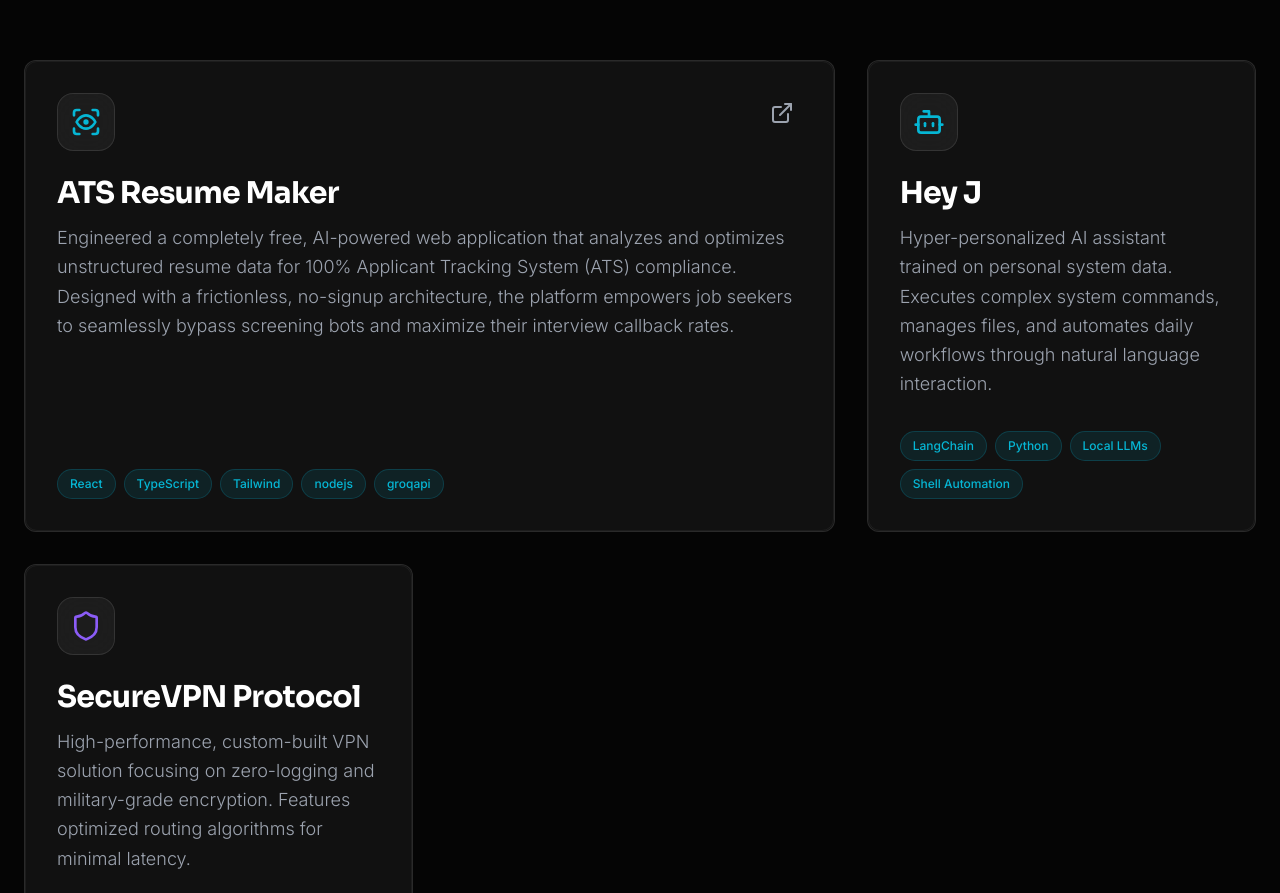
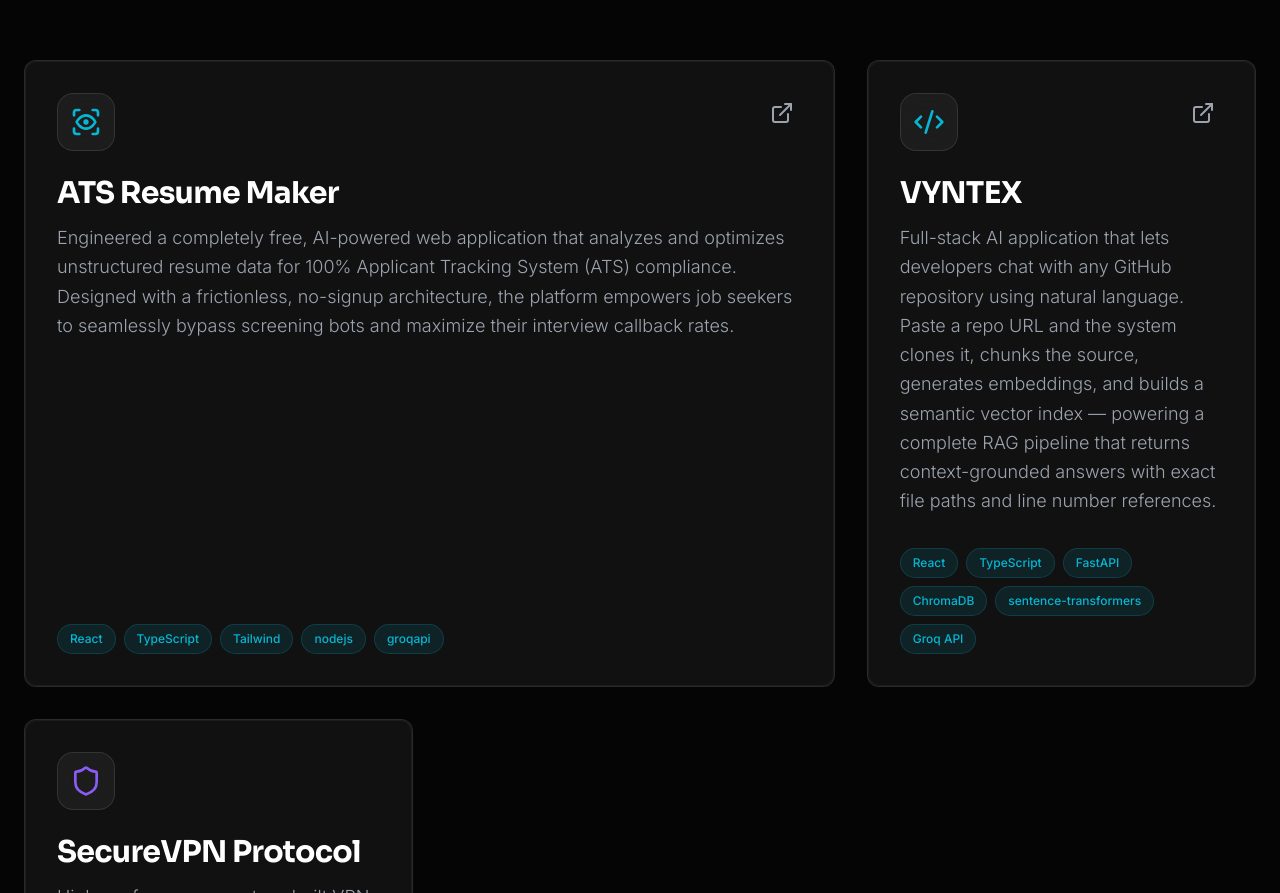
Before and after one commit to jawadhameedbaloch/jawadhameedbaloch-portfolio, a React (Vite) app: page / in a window 1280 px wide. Shown: the part 3274-4167 px from the top of the page. Built offline with nearby package versions, Linux system fonts and the light colour scheme.

Commit message:
Update Projects.tsx

```diff
--- a/src/components/sections/Projects.tsx
+++ b/src/components/sections/Projects.tsx
@@ -1,4 +1,4 @@
-import { Github, ExternalLink, Bot, Shield, ArrowUpRight, ScanEye } from 'lucide-react';
+import { Github, ExternalLink, Bot, Shield, ArrowUpRight, ScanEye, Code2 } from 'lucide-react';
 import RevealCard from '../ui/RevealCard';
 import { motion } from 'framer-motion';
 
@@ -13,11 +13,11 @@ const Projects = () => {
             gradient: "from-purple-500/20 to-cyan-500/20"
         },
         {
-            title: 'Hey J',
-            description: 'Hyper-personalized AI assistant trained on personal system data. Executes complex system commands, manages files, and automates daily workflows through natural language interaction.',
-            tech: ['LangChain', 'Python', 'Local LLMs', 'Shell Automation'],
-            link: '#',
-            icon: <Bot className="w-8 h-8 text-cyber-cyan" />,
+            title: 'VYNTEX',
+            description: 'Full-stack AI application that lets developers chat with any GitHub repository using natural language. Paste a repo URL and the system clones it, chunks the source, generates embeddings, and builds a semantic vector index — powering a complete RAG pipeline that returns context-grounded answers with exact file paths and line number references.',
+            tech: ['React', 'TypeScript', 'FastAPI', 'ChromaDB', 'sentence-transformers', 'Groq API'],
+            link: 'https://getvyntex.vercel.app/',
+            icon: <Code2 className="w-8 h-8 text-cyber-cyan" />,
             gradient: "from-cyan-500/20 to-blue-500/20"
         },
         {
```
